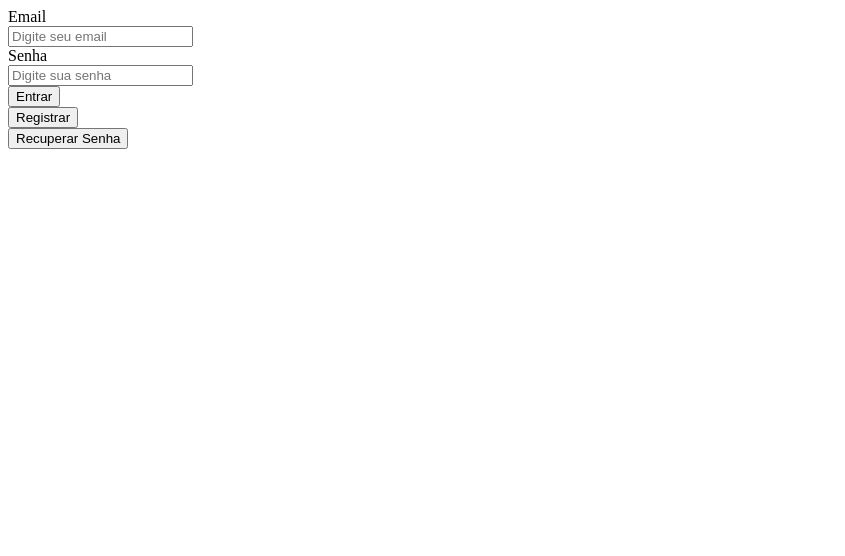
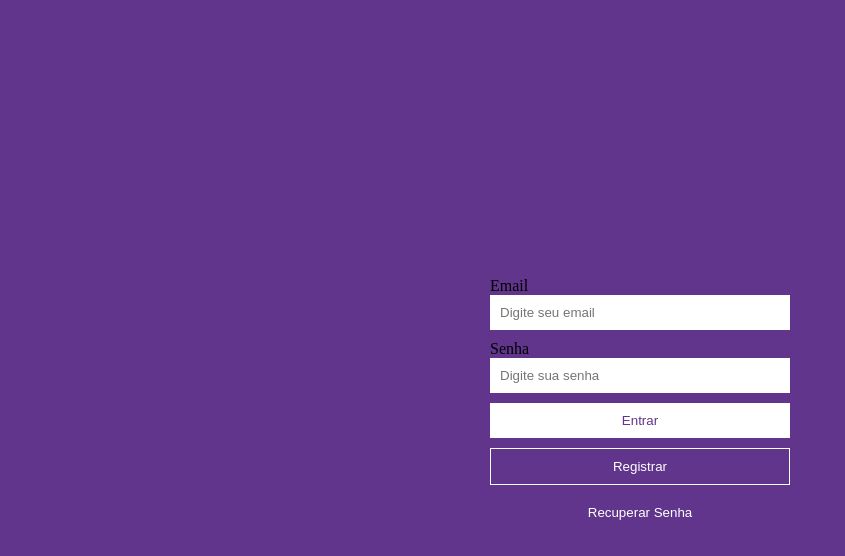
Before and after one commit to erickmendonca1/controle-de-gastos, a plain HTML site: page index.html in a window 1280 px wide. Shown: the whole page, without its empty margins (0-845 px from the left). Drawn offline with Linux system fonts and the light colour scheme.

Commit message:
CSS personalizado

```diff
--- a/index.html
+++ b/index.html
@@ -13,20 +13,20 @@
     <form action="exemplo.html">
         <div>
             <div><label>Email</label></div>
-            <input type="email" name ="email" placeholder="Digite seu email"/>
+            <input type="email" name ="email" id="email" onchange="validateFields()" placeholder="Digite seu email"/>
         </div>
         <div>
             <div><label>Senha</label></div>
             <input type="password" name ="password" placeholder="Digite sua senha"/>
         </div>
         <div>
-            <button type="button">Entrar</button>
+            <button type="button" class="solid" disabled="true">Entrar</button>
         </div>
         <div>
-            <button type="button">Registrar</button>
+            <button type="button" class="outline">Registrar</button>
         </div>
         <div>
-            <button type="button">Recuperar Senha</button>
+            <button type="button" class="clear" disabled="disabled"> Recuperar Senha</button>
         </div>
     </form>
 
--- a/src/index.js
+++ b/src/index.js
@@ -0,0 +1,18 @@
+function validateFields(){
+    const email = document.getElementById("email").value //pegar o valor do campo de email
+    if(!email){
+        document.getElementById("recover-password-button").disabled = true;// verificar se o email não é vazio e se o email é válido
+    // se verdadeiro, então habilitar o botão recuperar senha
+    // se falso, desabilitar o botão recuperar senha
+    } else if (validateEmail(email)){
+        document.getElementById("revover-password-button").disabled = false;
+
+    }else{
+
+    }
+
+}
+
+function validateEmail(email){
+    return /\S+@\S+\.\S+/.test(email);
+}
--- a/src/style.css
+++ b/src/style.css
@@ -0,0 +1,49 @@
+
+body{
+    background-color: #61358C;
+    display: flex;
+    justify-content: center;
+    align-items: center;
+    height: 100vh;  /*100 viewport high, altura da janela de visualização. Altura inteira da tela */
+
+}
+
+form{
+    width: 300px;
+}
+
+input{
+    border: none;
+}
+
+input, button{
+    padding: 10px;
+    margin-bottom: 10px;
+    width: -webkit-fill-available; /*Botão preenche o espaço disponível pra ele preencher*/
+}
+
+button{
+    cursor: pointer;
+}
+
+button:active{
+    opacity: 0.8;
+}
+
+.clear{
+    background: transparent;
+    border: none;
+    color: white;
+}
+
+.solid{
+    background-color: white;
+    border: none;
+    color: #61358C;
+}
+
+.outline{
+    background: transparent;
+    color: white;
+    border: 1px solid white;
+}
```
